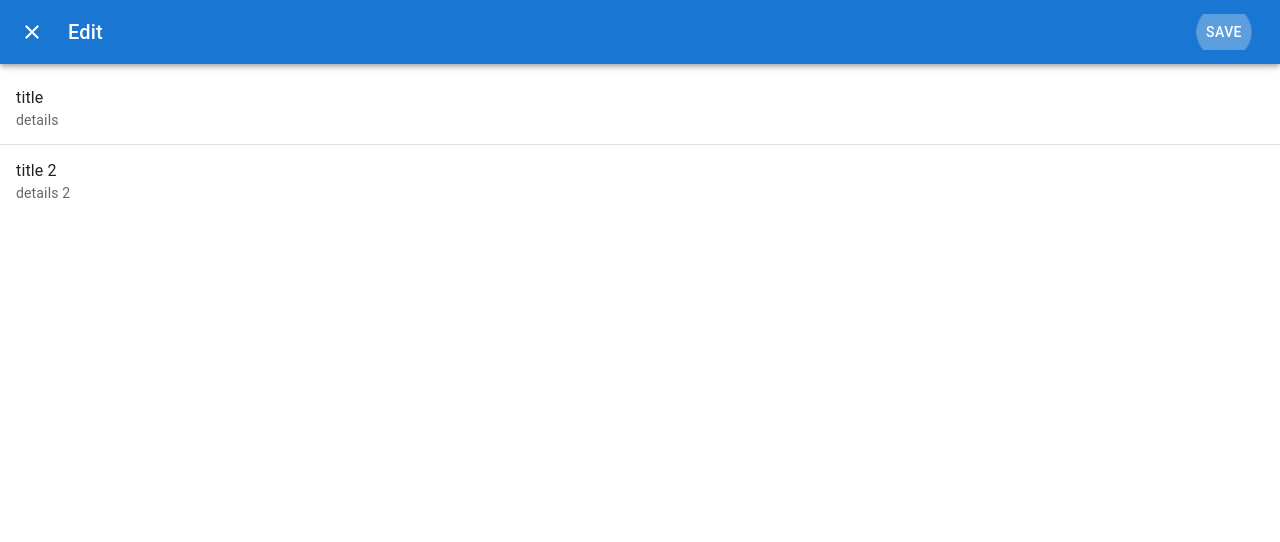
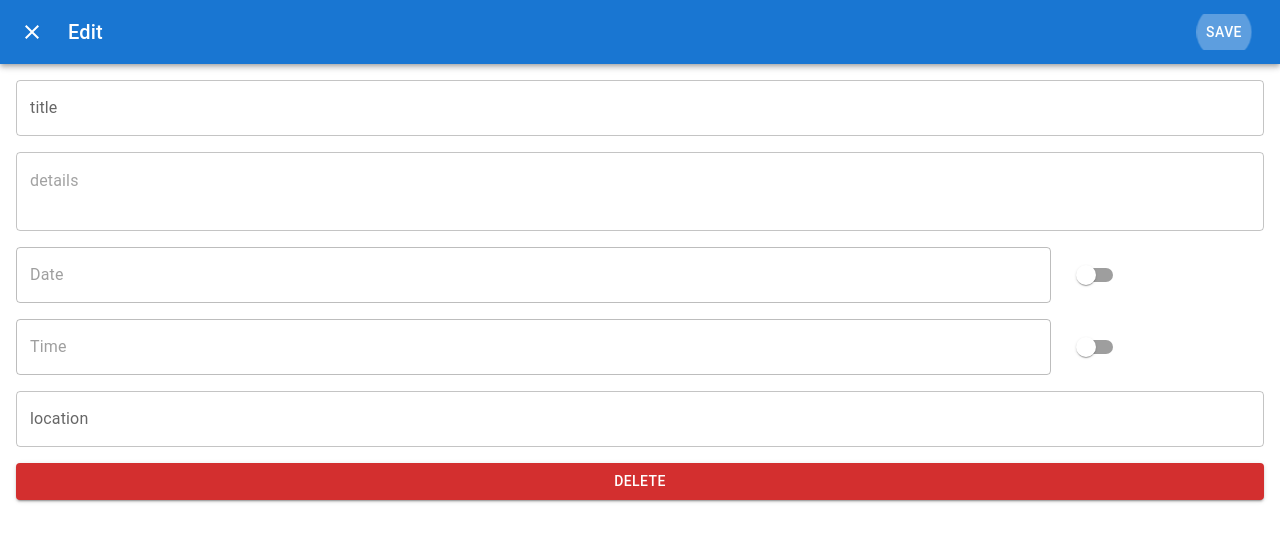
Before and after one commit to pwlamidy/simply-todo, a React (Create React App) app: page /edit/0 in a window 1280 px wide. Shown: the top 542 px of the page. Built offline with nearby package versions, Linux system fonts and the light colour scheme.

Commit message:
Update dummy edit form

```diff
--- a/package.json
+++ b/package.json
@@ -3,10 +3,12 @@
   "version": "0.1.0",
   "private": true,
   "dependencies": {
+    "@date-io/dayjs": "^2.16.0",
     "@emotion/react": "^11.10.5",
     "@emotion/styled": "^11.10.5",
     "@mui/icons-material": "^5.10.14",
     "@mui/material": "^5.10.14",
+    "@mui/x-date-pickers": "^5.0.8",
     "@testing-library/jest-dom": "^5.16.5",
     "@testing-library/react": "^13.4.0",
     "@testing-library/user-event": "^13.5.0",
@@ -14,6 +16,7 @@
     "@types/node": "^17.0.45",
     "@types/react": "^18.0.25",
     "@types/react-dom": "^18.0.9",
+    "dayjs": "^1.11.6",
     "react": "^18.2.0",
     "react-dom": "^18.2.0",
     "react-router-dom": "^6.4.3",
--- /dev/null
+++ b/src/components/AlertDialog.tsx
@@ -0,0 +1,35 @@
+import * as React from 'react'
+import Button from '@mui/material/Button'
+import Dialog from '@mui/material/Dialog'
+import DialogActions from '@mui/material/DialogActions'
+import DialogContent from '@mui/material/DialogContent'
+import DialogContentText from '@mui/material/DialogContentText'
+import DialogTitle from '@mui/material/DialogTitle'
+
+export default function AlertDialog({ open, handleClose }: any) {
+  return (
+    <div>
+      <Dialog
+        open={open}
+        onClose={handleClose}
+        aria-labelledby="alert-dialog-title"
+        aria-describedby="alert-dialog-description"
+      >
+        <DialogTitle id="alert-dialog-title">
+          {"Are you sure to delete?"}
+        </DialogTitle>
+        <DialogContent>
+          <DialogContentText id="alert-dialog-description">
+            This action cannot be reversed.
+          </DialogContentText>
+        </DialogContent>
+        <DialogActions>
+          <Button onClick={handleClose}>No</Button>
+          <Button onClick={handleClose} autoFocus>
+            Yes
+          </Button>
+        </DialogActions>
+      </Dialog>
+    </div>
+  )
+}
--- /dev/null
+++ b/src/components/BasicDatePicker.tsx
@@ -0,0 +1,27 @@
+import TextField from '@mui/material/TextField'
+import { AdapterDayjs } from '@mui/x-date-pickers/AdapterDayjs'
+import { DatePicker } from '@mui/x-date-pickers/DatePicker'
+import { LocalizationProvider } from '@mui/x-date-pickers/LocalizationProvider'
+import { Dayjs } from 'dayjs'
+
+type Props = {
+  handleDateChange: Function
+  value?: Dayjs | null
+}
+
+export default function BasicDatePicker({ handleDateChange, value }: Props) {
+  return (
+    <LocalizationProvider dateAdapter={AdapterDayjs}>
+      <DatePicker
+        disabled={value === null || value === undefined}
+        label="Date"
+        inputFormat="DD/MM/YYYY"
+        value={value}
+        onChange={(newValue: any) => {
+          handleDateChange(newValue)
+        }}
+        renderInput={(params: any) => <TextField {...params} fullWidth />}
+      />
+    </LocalizationProvider>
+  )
+}
--- /dev/null
+++ b/src/components/BasicTimePicker.tsx
@@ -0,0 +1,26 @@
+import TextField from '@mui/material/TextField'
+import { AdapterDayjs } from '@mui/x-date-pickers/AdapterDayjs'
+import { LocalizationProvider } from '@mui/x-date-pickers/LocalizationProvider'
+import { TimePicker } from '@mui/x-date-pickers/TimePicker'
+import { Dayjs } from 'dayjs'
+
+type Props = {
+  handleTimeChange: Function
+  value?: Dayjs | null
+}
+
+export default function BasicTimePicker({ handleTimeChange, value }: Props) {
+  return (
+    <LocalizationProvider dateAdapter={AdapterDayjs}>
+      <TimePicker
+        disabled={value === null || value === undefined}
+        label="Time"
+        value={value}
+        onChange={(newValue) => {
+          handleTimeChange(newValue)
+        }}
+        renderInput={(params) => <TextField {...params} fullWidth />}
+      />
+    </LocalizationProvider>
+  )
+}
--- a/src/components/EditToDoModal.tsx
+++ b/src/components/EditToDoModal.tsx
@@ -1,20 +1,26 @@
-import * as React from 'react'
+import CloseIcon from '@mui/icons-material/Close'
+import { Grid, Switch, TextField } from '@mui/material'
+import AppBar from '@mui/material/AppBar'
 import Button from '@mui/material/Button'
 import Dialog from '@mui/material/Dialog'
-import ListItemText from '@mui/material/ListItemText'
+import IconButton from '@mui/material/IconButton'
+import List from '@mui/material/List'
 import ListItem from '@mui/material/ListItem'
-import List from '@mui/material/List'
-import Divider from '@mui/material/Divider'
-import AppBar from '@mui/material/AppBar'
+import Slide from '@mui/material/Slide'
 import Toolbar from '@mui/material/Toolbar'
-import IconButton from '@mui/material/IconButton'
+import { TransitionProps } from '@mui/material/transitions'
 import Typography from '@mui/material/Typography'
-import CloseIcon from '@mui/icons-material/Close'
-import Slide from '@mui/material/Slide'
-import { TransitionProps } from '@mui/material/transitions'
-import { useLocation, useNavigate } from 'react-router-dom'
+import dayjs, { Dayjs } from 'dayjs'
+import { forwardRef, useContext, useEffect, useState } from 'react'
+import { useLocation, useNavigate, useParams } from 'react-router-dom'
+import { Todo } from '../../types'
+import { ToDoContext } from '../contexts/ToDo.context'
+import { TodoActionKind } from '../reducers/todoReducer'
+import AlertDialog from './AlertDialog'
+import BasicDatePicker from './BasicDatePicker'
+import BasicTimePicker from './BasicTimePicker'
 
-const Transition = React.forwardRef(function Transition(
+const Transition = forwardRef(function Transition(
   props: TransitionProps & {
     children: React.ReactElement
   },
@@ -24,8 +30,93 @@ const Transition = React.forwardRef(function Transition(
 })
 
 function EditToDoModal() {
+  const [openAlert, setOpenAlert] = useState(false)
   const navigate = useNavigate()
   const { pathname } = useLocation()
+  const { id } = useParams()
+  const { todoState, todoDispatch } = useContext(ToDoContext)
+  const [currTodo, setCurrTodo] = useState<Todo>()
+  const [dateVal, setDateVal] = useState<Dayjs | null>(null)
+  const [timeVal, setTimeVal] = useState<Dayjs | null>(null)
+
+  useEffect(() => {
+    setCurrTodo(
+      Object.assign(
+        {},
+        todoState.todos.find((t) => t.id === id)
+      )
+    )
+  }, [todoState.todos, id])
+
+  useEffect(() => {
+    const newDate = currTodo?.date ? dayjs(currTodo?.date) : null
+    setDateVal(newDate)
+  }, [currTodo?.date])
+
+  useEffect(() => {
+    const newTime = currTodo?.time ? dayjs(currTodo?.time) : null
+    setTimeVal(newTime)
+  }, [currTodo?.time])
+
+  const handleTitleChange = (title: string) => {
+    setCurrTodo(
+      (t) =>
+        ({
+          ...t,
+          title,
+        } as Todo)
+    )
+  }
+
+  const handleDetailsChange = (details: string) => {
+    setCurrTodo(
+      (t) =>
+        ({
+          ...t,
+          details,
+        } as Todo)
+    )
+  }
+
+  const handleDateChange = (val: Date | null) => {
+    console.log('date', val)
+    setCurrTodo(
+      (t) =>
+        ({
+          ...t,
+          date: val,
+        } as Todo)
+    )
+  }
+
+  const handleTimeChange = (val: Date | null) => {
+    console.log('time', val)
+    setCurrTodo(
+      (t) =>
+        ({
+          ...t,
+          time: val,
+        } as Todo)
+    )
+  }
+
+  const handleLocationChange = (location: string) => {
+    setCurrTodo(
+      (t) =>
+        ({
+          ...t,
+          location,
+        } as Todo)
+    )
+  }
+
+  const handleClickOpen = () => {
+    setOpenAlert(true)
+  }
+
+  const handleClose = () => {
+    setOpenAlert(false)
+  }
 
   return (
     <div>
@@ -48,21 +139,130 @@ function EditToDoModal() {
             <Typography sx={{ ml: 2, flex: 1 }} variant="h6" component="div">
               Edit
             </Typography>
-            <Button autoFocus color="inherit" onClick={() => navigate(-1)}>
+            <Button
+              autoFocus
+              color="inherit"
+              onClick={() => {
+                todoDispatch({ type: TodoActionKind.UPDATE, payload: currTodo })
+                navigate(-1)
+              }}
+            >
               save
             </Button>
           </Toolbar>
         </AppBar>
         <List>
-          <ListItem button>
-            <ListItemText primary="title" secondary="details" />
+          <ListItem>
+            <TextField
+              label="title"
+              fullWidth
+              value={currTodo?.title || ''}
+              onChange={(e) => handleTitleChange(e.target.value)}
+            />
           </ListItem>
-          <Divider />
-          <ListItem button>
-            <ListItemText primary="title 2" secondary="details 2" />
+          <ListItem>
+            <TextField
+              multiline
+              fullWidth
+              placeholder="details"
+              minRows={2}
+              value={currTodo?.details || ''}
+              onChange={(e) => handleDetailsChange(e.target.value)}
+            />
+          </ListItem>
+          <Grid container>
+            <Grid xs={10} item>
+              {currTodo?.date && (
+                <ListItem>
+                  <BasicDatePicker
+                    handleDateChange={handleDateChange}
+                    value={dateVal}
+                  />
+                </ListItem>
+              )}
+              {!currTodo?.date && (
+                <ListItem>
+                  <BasicDatePicker
+                    handleDateChange={handleDateChange}
+                    value={null}
+                  />
+                </ListItem>
+              )}
+            </Grid>
+            <Grid alignItems="center" display="flex" item>
+              <Switch
+                checked={
+                  currTodo?.date !== null && currTodo?.date !== undefined
+                }
+                onChange={(e) => {
+                  setCurrTodo(
+                    (t) =>
+                      ({
+                        ...t,
+                        date: e.target.checked ? dayjs() : undefined,
+                      } as Todo)
+                  )
+                }}
+              />
+            </Grid>
+          </Grid>
+          <Grid container>
+            <Grid xs={10} item>
+              {currTodo?.time && (
+                <ListItem>
+                  <BasicTimePicker
+                    handleTimeChange={handleTimeChange}
+                    value={timeVal}
+                  />
+                </ListItem>
+              )}
+              {!currTodo?.time && (
+                <ListItem>
+                  <BasicTimePicker
+                    handleTimeChange={handleTimeChange}
+                    value={null}
+                  />
+                </ListItem>
+              )}
+            </Grid>
+            <Grid xs alignItems="center" display="flex" item>
+              <Switch
+                checked={
+                  currTodo?.time !== null && currTodo?.time !== undefined
+                }
+                onChange={(e) => {
+                  setCurrTodo(
+                    (t) =>
+                      ({
+                        ...t,
+                        time: e.target.checked ? dayjs() : undefined,
+                      } as Todo)
+                  )
+                }}
+              />
+            </Grid>
+          </Grid>
+          <ListItem>
+            <TextField
+              label="location"
+              fullWidth
+              value={currTodo?.location || ''}
+              onChange={(e) => handleLocationChange(e.target.value)}
+            />
+          </ListItem>
+          <ListItem>
+            <Button
+              onClick={handleClickOpen}
+              variant="contained"
+              color="error"
+              fullWidth
+            >
+              Delete
+            </Button>
           </ListItem>
         </List>
       </Dialog>
+      <AlertDialog handleClose={handleClose} open={openAlert} />
     </div>
   )
 }
--- a/src/components/ToDoItem.tsx
+++ b/src/components/ToDoItem.tsx
@@ -1,8 +1,25 @@
-import { IconButton, Input, ListItem } from '@mui/material'
-import { More } from '@mui/icons-material'
+import { More as MoreIcon } from '@mui/icons-material'
+import RadioButtonCheckedIcon from '@mui/icons-material/RadioButtonChecked'
+import RadioButtonUncheckedIcon from '@mui/icons-material/RadioButtonUnchecked'
+import {
+  IconButton,
+  Input,
+  ListItem, ListItemIcon
+} from '@mui/material'
+import { useContext, useEffect, useState } from 'react'
 import { Link as RouterLink } from 'react-router-dom'
+import { Todo } from '../../types'
+import { ToDoContext } from '../contexts/ToDo.context'
+import { TodoActionKind } from '../reducers/todoReducer'
 
 function ToDoItem({ id, title, ontTitleChangeHandler }: any) {
+  const { todoState, todoDispatch } = useContext(ToDoContext)
+  const [currTodo, setCurrTodo] = useState<Todo>()
+
+  useEffect(() => {
+    setCurrTodo(todoState.todos.find((t) => t.id === id))
+  }, [todoState.todos, id])
+
   return (
     <ListItem
       secondaryAction={
@@ -12,10 +29,24 @@ function ToDoItem({ id, title, ontTitleChangeHandler }: any) {
           to={`/edit/${id}`}
           component={RouterLink}
         >
-          <More />
+          <MoreIcon />
         </IconButton>
       }
     >
+      <ListItemIcon
+        onClick={() => {
+          todoDispatch({
+            type: TodoActionKind.TOGGLE_COMPLETE,
+            payload: { id },
+          })
+        }}
+      >
+        {currTodo?.completed ? (
+          <RadioButtonCheckedIcon />
+        ) : (
+          <RadioButtonUncheckedIcon />
+        )}
+      </ListItemIcon>
       <Input
         value={title}
         onChange={(e) => ontTitleChangeHandler(e.target.value)}
--- a/src/components/ToDoItemList.tsx
+++ b/src/components/ToDoItemList.tsx
@@ -1,5 +1,6 @@
 import { AddBox } from '@mui/icons-material'
 import { Button, List } from '@mui/material'
+import { Box } from '@mui/system'
 import { useContext, useEffect } from 'react'
 import { ToDoContext } from '../contexts/ToDo.context'
 import { TodoActionKind } from '../reducers/todoReducer'
@@ -17,6 +18,8 @@ function ToDoItemList() {
           return {
             id: `${i}`,
             title: 'test',
+            date: new Date(),
+            time: new Date(),
           }
         }),
       },
@@ -35,7 +38,7 @@ function ToDoItemList() {
   }
   return (
     <>
-      <List>
+      <List sx={{ marginBottom: '60px' }}>
         {todoState.todos.map(({ id, title }, index) => (
           <ToDoItem
             key={index}
@@ -48,10 +51,20 @@ function ToDoItemList() {
         ))}
       </List>
       <EditToDoModal />
-      <Button variant="text" onClick={addToDoHandler}>
-        <AddBox />
-        Add
-      </Button>
+      <Box
+        sx={{
+          position: 'fixed',
+          bottom: '56px',
+          paddingBottom: '4px',
+          width: '100%',
+          backgroundColor: '#ffffff'
+        }}
+      >
+        <Button variant="text" onClick={addToDoHandler}>
+          <AddBox />
+          Add
+        </Button>
+      </Box>
     </>
   )
 }
```
Also changed, not shown: src/reducers/todoReducer.ts (+25 -10 lines), types.tsx (+8 -1 lines), 1 other file (tests, documents, lock files or other folders).
